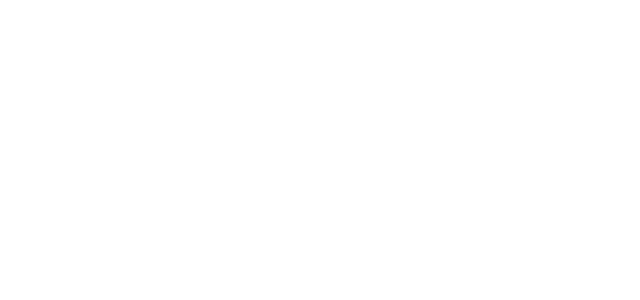
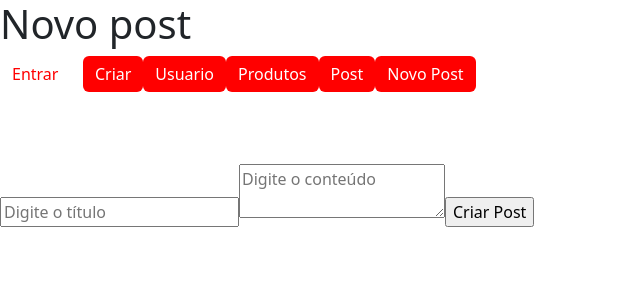
Before and after one commit to aniarazwarg/PizzaRuth, a React (Vite) app: page /Post in a window 1280 px wide. Before the commit this address had no page. Shown: the top 300 px of the page, without its empty margins (0-640 px from the left). Built offline with nearby package versions, Linux system fonts and the light colour scheme.

Commit message:
canteudoAula0911

```diff
--- a/src/App.jsx
+++ b/src/App.jsx
@@ -13,6 +13,8 @@
 import CEPForm from "./pages/searchCep";
 import Produtos from "./pages/Produtos";
 import Cadastro from "./pages/Cadastro";
+import Administrador from "./pages/Administrador";
+import Post from "./pages/Post";
 
 function App() {
 
@@ -20,15 +22,18 @@
     <div>
       <BrowserRouter>
         <Routes>
-          <Route path="/" element ={<Home/>}/>
+          <Route path="/Home" element ={<Home/>}/>
           <Route path="/Entrar" element ={<Entrar/>}/>
           <Route path="/Criar" element ={<Criar/>}/>
           <Route path="/exemploMap" element={<ExemploMap/>}/>
-          <Route path="/Cardapio" element={<Cardapio/>}/>
+          <Route path="/" element={<Cardapio/>}/>
           <Route path="/Usuario" element={<Usuario/>}/>
           <Route path="/CEP" element={<CEPForm/>}/>
           <Route path="/Produtos" element={<Produtos/>}/>
           <Route path="/Cadastro" element={<Cadastro/>}/>
+          <Route path="/Administrador" element={<Administrador/>}/>
+          <Route path="/Post" element={<Post/>}/>
+
         </Routes>
       </BrowserRouter>
     </div>
--- /dev/null
+++ b/src/pages/Administrador.jsx
@@ -0,0 +1,45 @@
+import { Navbar, Container, Image, Row, Col, Nav, Button, Form } from "react-bootstrap";
+import "bootstrap/dist/css/bootstrap.min.css";
+import { useLocation } from "react-router-dom";
+import Menu from "./Menu";
+import { useState, useEffect } from "react";
+import Logo from "../assets/logo_ruth2.png";
+import axios from "axios";
+
+
+function Administrador() {
+    const [posts, setPosts] = useState([]);
+
+    const data = async () => {
+        try {
+            const response = await axios.get('https://jsonplaceholder.typicode.com/posts')
+            console.log(response)
+            const dados = response.data;
+            setPosts(dados)
+            console.log(dados)
+        } catch {
+            console.log(error);
+        }
+    }
+
+    useEffect(() => {
+        data();
+    }, []);
+
+
+    return (
+        <div>
+            <h1>Posts</h1>
+            <Menu />
+            <br />
+            <br />
+            <br />
+            <ul>
+                {posts.map(post =>
+                    <li key={post.id}>{post.title}</li>)}
+            </ul>
+        </div>
+    )
+};
+
+export default Administrador;
--- a/src/pages/Menu.jsx
+++ b/src/pages/Menu.jsx
@@ -17,6 +17,12 @@
             <Button style={{backgroundColor: 'red', border:'none'}}>
                 <a style={{color: 'white', textDecorationLine:'none'}} href="/Produtos">Produtos</a>
             </Button>
+            <Button style={{backgroundColor: 'red', border:'none'}}>
+                <a style={{color: 'white', textDecorationLine:'none'}} href="/Administrador">Post</a>
+            </Button>
+            <Button style={{backgroundColor: 'red', border:'none'}}>
+                <a style={{color: 'white', textDecorationLine:'none'}} href="/Post">Novo Post</a>
+            </Button>
 
        </div>
     )
--- /dev/null
+++ b/src/pages/Post.jsx
@@ -0,0 +1,53 @@
+import { Navbar, Container, Image, Row, Col, Nav, Button, Form } from "react-bootstrap";
+import "bootstrap/dist/css/bootstrap.min.css";
+import { useLocation } from "react-router-dom";
+import Menu from "./Menu";
+import { useState, useEffect } from "react";
+import Logo from "../assets/logo_ruth2.png";
+import axios from "axios";
+
+
+function Post() {
+    const [title, setTitle] = useState([]);
+    const [body, setBody] = useState([]);
+
+    const createPost = async (e) => {
+        e.preventDefault();
+
+        const post = { title, body };
+        try {
+            const response = await axios.post('http://localhost/api/teste', post );
+            // console.log(body, title)
+            console.log(response)
+            const dado = response.data.message;
+            alert(dado);
+        } catch (error) {
+            console.log(error);
+        }
+    }
+
+
+    useEffect(() => {
+    }, []);
+
+
+    return (
+        <div>
+            <h1>Novo post</h1>
+            <Menu />
+            <br />
+            <br />
+            <br />
+            <form onSubmit={(e) => createPost(e)}>
+                <label htmlFor="title"></label>
+                <input type="text" name="title" placeholder="Digite o título" onChange={(e) => setTitle(e.target.value)}/>
+                <label htmlFor="body"></label>
+                <textarea name="body" id="body" placeholder="Digite o conteúdo"  onChange={(e) => setBody(e.target.value)}></textarea>
+                <input type="submit" value="Criar Post" />
+
+            </form>
+        </div>
+    )
+};
+
+export default Post;
```
